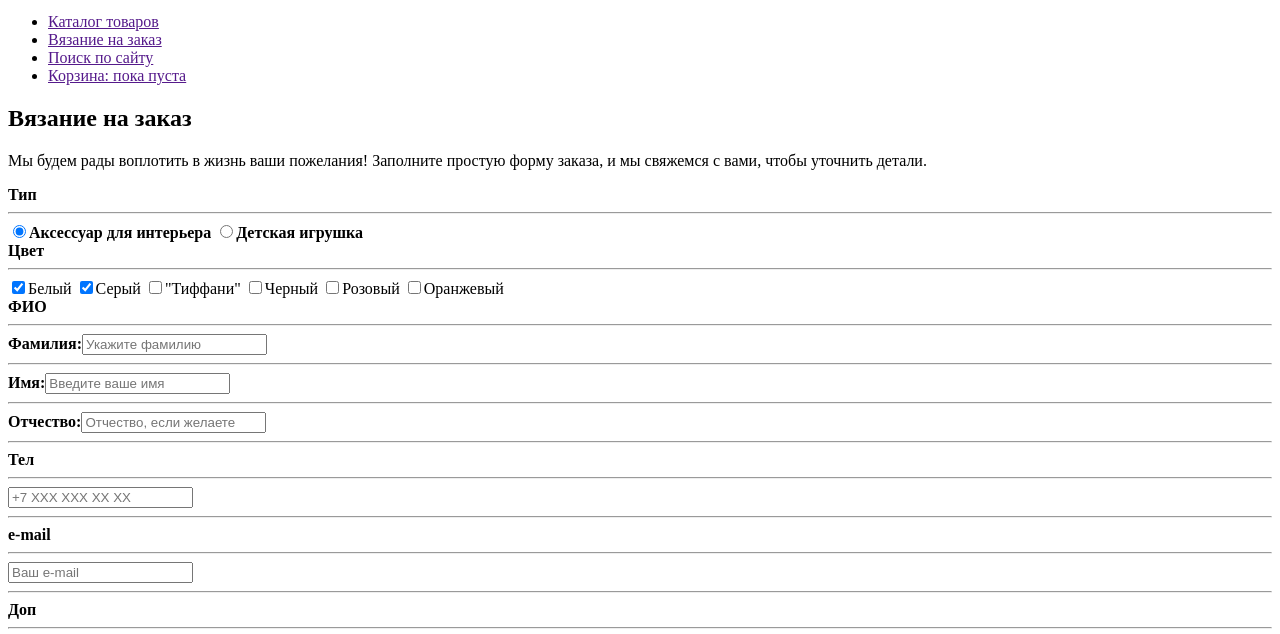
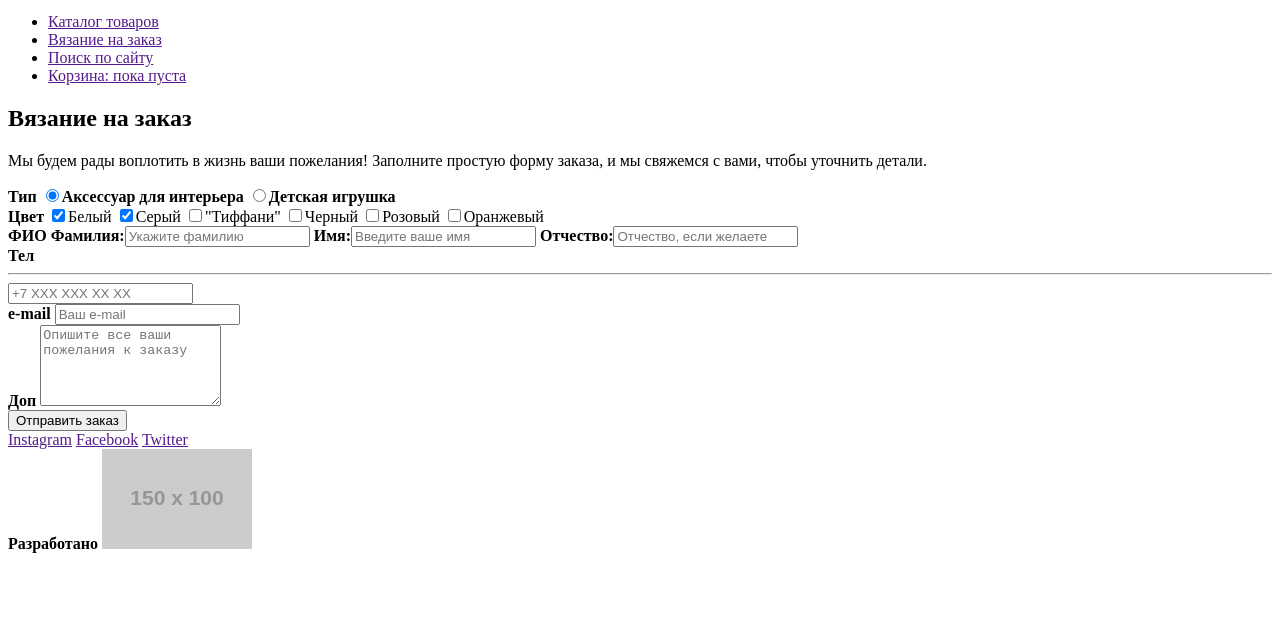
Before and after one commit to lFEIKl/183926-mishka, a website: page form.html in a window 1280 px wide. Shown: the part 136-770 px from the top of the page. Drawn offline with Linux system fonts and the light colour scheme; placeholder pictures from the web are drawn by us.

Commit message:
Исправил замечания Трэвиса. Попытка номер 2

```diff
--- a/form.html
+++ b/form.html
@@ -36,13 +36,11 @@
     <form method="post">
       <div class="form-container__item">
         <b class="form-container__title">Тип</b>
-				<hr>
         <label><input type="radio" name="item-type" value="Аксессуар для интерьера" checked><b>Аксессуар для интерьера</b></label>
         <label><input type="radio" name="item-type" value="Детская игрушка"><b>Детская игрушка</b></label>
       </div>
       <div class="form-container__item">
         <b>Цвет</b>
-				<hr>
         <label><input type="checkbox" name="item-color" checked>Белый</label>
         <label><input type="checkbox" name="item-color" checked>Серый</label>
         <label><input type="checkbox" name="item-color">"Тиффани"</label>
@@ -52,30 +50,22 @@
       </div>
       <div class="form-container__item">
         <b>ФИО</b>
-				<hr>
         <label><b>Фамилия:</b><input type="text" name="surname" placeholder="Укажите фамилию"></label>
-				<hr>
         <label><b>Имя:</b><input type="text" name="name" placeholder="Введите ваше имя"></label>
-				<hr>
         <label><b>Отчество:</b><input type="text" name="patronymic" placeholder="Отчество, если желаете"></label>
-				<hr>
 
       </div>
       <div class="form-container__item">
         <b>Тел</b>
         <hr>
         <input type="tel" name="phone" placeholder="+7 XXX XXX XX XX" pattern="[+]{1}[7]{1} [0-9]{3} [0-9]{3} [0-9]{2} [0-9]{2}">
-				<hr>
       </div>
       <div class="form-container__item">
         <b>e-mail</b>
-				<hr>
         <input type="email" name="email" placeholder="Ваш e-mail" pattern="[A-Za-z0-9._%+-]+@[a-z0-9.-]+\.[a-z]{2,4}$">
-				<hr>
       </div>
       <div class="form-container__title">
         <b>Доп</b>
-				<hr>
         <textarea name="additionally" rows="5" cols="20" placeholder="Опишите все ваши пожелания к заказу"></textarea>
       </div>
       <button class="button" type="button">Отправить заказ</button>
```
Also changed, not shown: index.html (+1 -4 lines), catalog.html (indentation only). Lines whose indentation alone changed are shown as unchanged.
